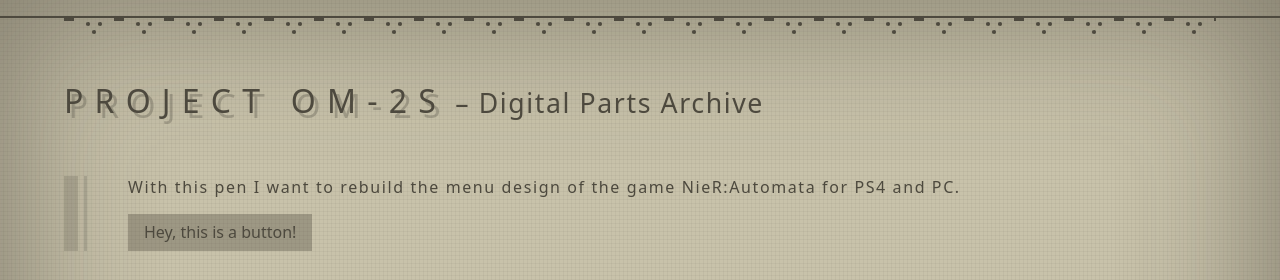
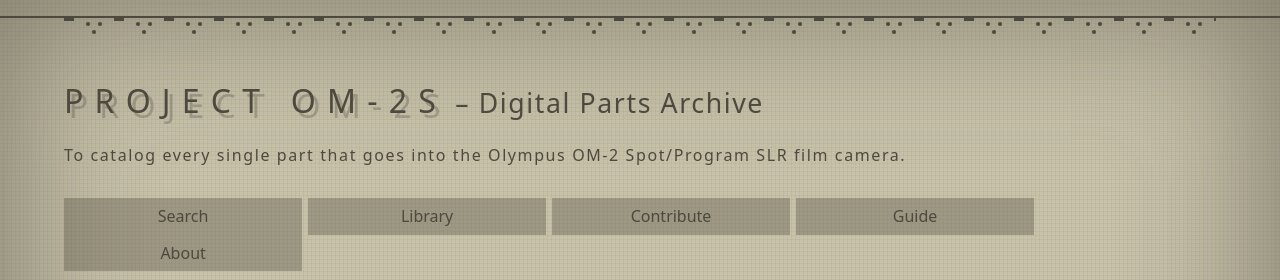
Before and after one commit to CarbonFlora/OM-2s, a website with bundled scripts: page index.html in a window 1280 px wide. Shown: the top 280 px of the page. Built offline with nearby package versions, Linux system fonts and the light colour scheme; grey boxes are pictures that could not be loaded.

Commit message:
added link

```diff
--- a/index.html
+++ b/index.html
@@ -23,17 +23,25 @@
         <small> Digital Parts Archive</small>
       </h1>
     </div>
+
+    <div class="container">
+      <p>
+        To catalog every single part that goes into the Olympus OM-2 Spot/Program SLR film camera.
+      </p>
+    </div>
   </header>
 
   <main>
     <div class="container">
-      <div class="content">
-        <p>
-          With this pen I want to rebuild the menu design of the game NieR:Automata for PS4 and PC.
-        </p>
 
-        <button type="button">Hey, this is a button!</button>
+      <div>
+        <button style="width:17.9%" href="https://google.com">Search</button>
+        <button style="width:17.9%" href="#">Library</button>
+        <button style="width:17.9%" href="#">Contribute</button>
+        <button style="width:17.9%" href="#">Guide</button>
+        <button style="width:17.9%" href="#">About</button>
       </div>
+      <br>
 
       <div class="content">
         <img src="https://basic-tutorials.de/wp-content/uploads/2016/08/NieR-Automata-Logo.jpg" width="300px">
```
